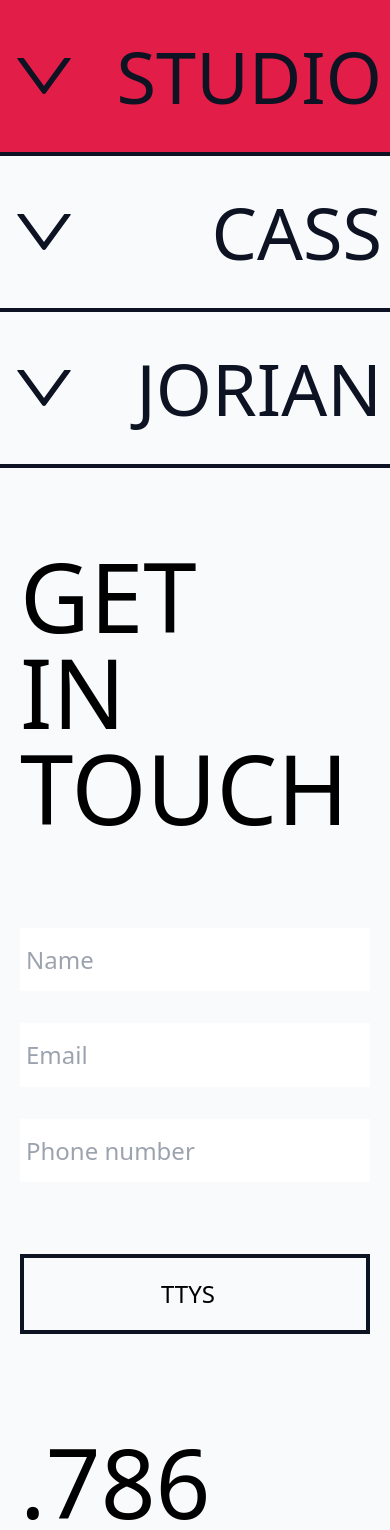
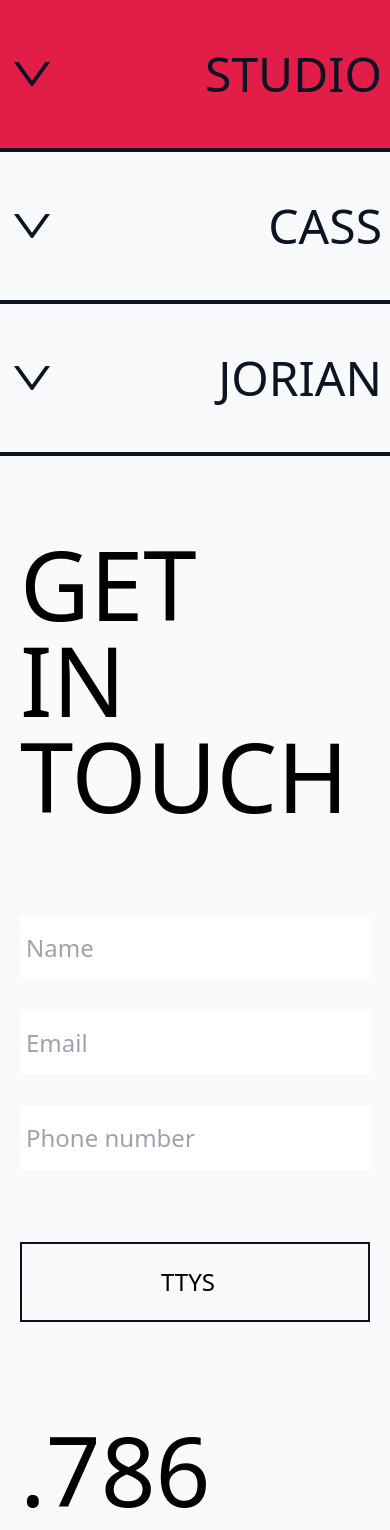
Before and after one commit to Medic1111/EXILE, a Next.js app: page /main in a window 390 px wide. Shown: the top 1530 px of the page. Built offline with nearby package versions, Linux system fonts and the light colour scheme.

Commit message:
Minor adjusts

```diff
--- a/components/Contact/styles.js
+++ b/components/Contact/styles.js
@@ -20,5 +20,5 @@ export const styles = {
   input:
     "  text-#0d1322 text-2xl w-full h-[7.5vh] h-20  outline-rose-600  pl-[0.25em] ",
   submit:
-    "hover:bg-rose-600 font-light text-2xl lg:text-3xl mt-10 w-full h-20  border-solid border-4 outline-amber-400  cursor-pointer text-#0d1322 pl-[0.25em]  border-[#0d1322] px-5 uppercase ",
+    "hover:bg-rose-600 font-light text-2xl lg:text-3xl mt-10 w-full h-20  border-solid border-2 outline-amber-400  cursor-pointer text-#0d1322 pl-[0.25em]  border-[#0d1322] px-5 uppercase ",
 };
--- a/components/DropTab/styles.js
+++ b/components/DropTab/styles.js
@@ -1,3 +1,3 @@
 export const styles = {
-  tab: " flex items-center justify-between bg-slate-50 border-solid border-b-4  border-[#0d1322] w-full text-end px-2 sm:px-5 py-10 text-[#0d1322] text-7xl md:text-6xl lg:text-7xl xl:text-9xl cursor-pointer  hover:bg-rose-600   min-h-[18vh] sm:min-h-[33.36vh]",
+  tab: " flex items-center justify-between bg-slate-50 border-solid border-b-4  border-[#0d1322] w-full text-end px-2 sm:px-5 py-10 text-[#0d1322] text-5xl sm:text-7xl md:text-6xl lg:text-7xl xl:text-9xl cursor-pointer  hover:bg-rose-600   min-h-[18vh] sm:min-h-[33.36vh]",
 };
--- a/components/Hero/styles.js
+++ b/components/Hero/styles.js
@@ -5,5 +5,5 @@ export const styles = {
   title:
     "font-normal uppercase  text-[#0d1322] text-7xl text-[4.75rem] sm:text-8xl sm:max-w-[50%] lg:max-w-[50%] sm:text-8xl  xl:text-[9rem]  w-full ",
   img: "border-solid border-2 border-[#0d1322] w-full  object-cover sm:h-[50vh] lg:h-[60vh]",
-  btn: "h-20 min-h-16 cursor-pointer flex items-center justify-end px-5 sm:px-10 text-5xl border-4 border-solid border-[#0d1322] text-[#0d1322]  hover:bg-rose-600    mb-20 md:mb-0 ",
+  btn: "h-20 min-h-16 cursor-pointer flex items-center justify-end px-5 sm:px-10 text-5xl border-2 border-solid border-[#0d1322] text-[#0d1322]  hover:bg-rose-600    mb-20 md:mb-0 ",
 };
```
